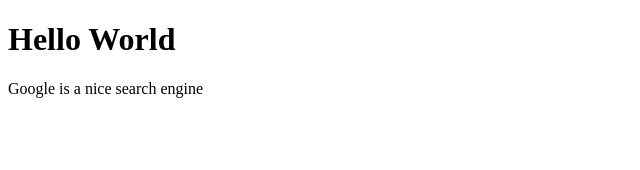
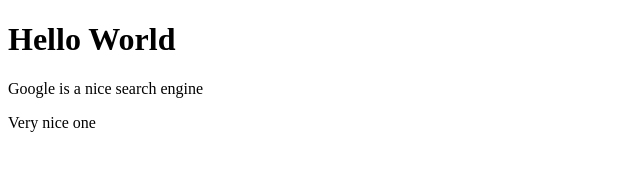
Before and after one commit to jilh/aaua, a plain HTML site: page index.html in a window 1280 px wide. Shown: the whole page, without its empty margins (0-640 px from the left). Drawn offline with Linux system fonts and the light colour scheme.

Commit message:
Added new paragraph

```diff
--- a/index.html
+++ b/index.html
@@ -9,5 +9,6 @@
 <body>
     <h1>Hello World</h1>
     <p>Google is a nice search engine</p>
+	<p>Very nice one</p>
 </body>
 </html>
```
